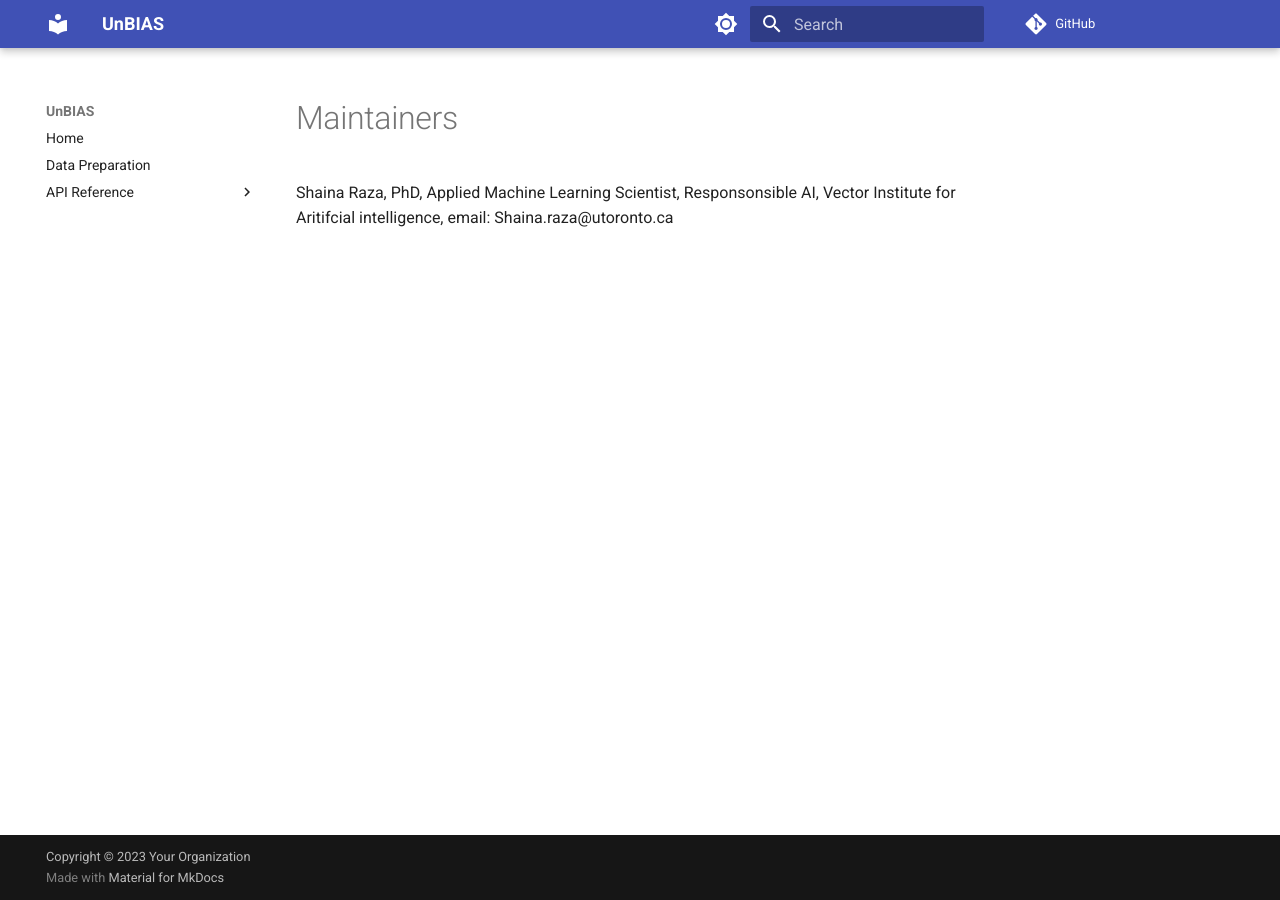
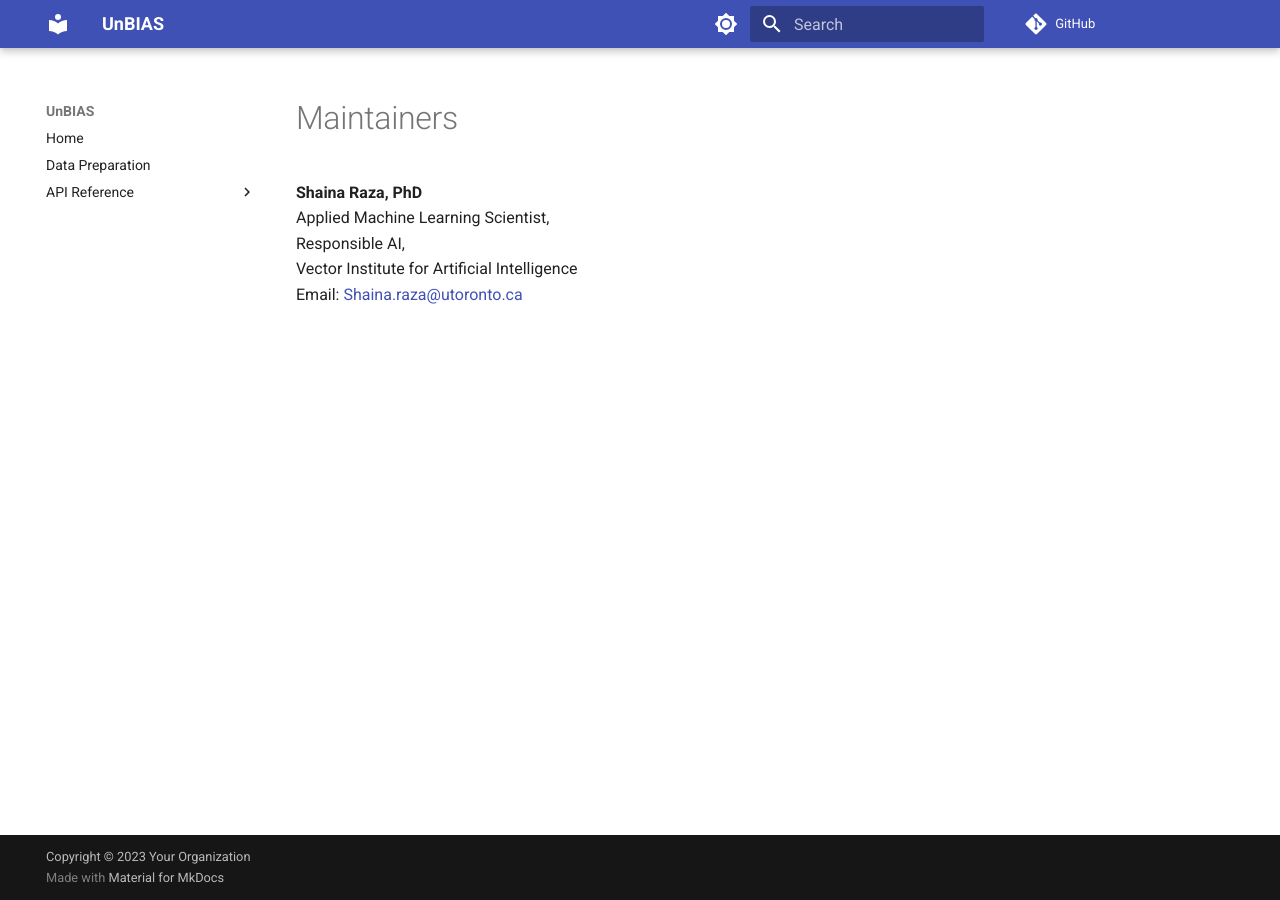
Before and after one commit to brandonjaipersaud/Unbias_mkdocs, an MkDocs documentation site: the page built from docs/maintainers.md, in a window 1280 px wide. Built offline with MkDocs 1.6.1 and Material for MkDocs 9.7.7, drawn with Linux system fonts in a browser that asks for light colours; comment, search, counter and statistics services are not loaded.

Commit message:
Update maintainers.md

```diff
--- a/docs/maintainers.md
+++ b/docs/maintainers.md
@@ -1,2 +1,6 @@
 
-Shaina Raza, PhD, Applied Machine Learning Scientist, Responsonsible AI, Vector Institute for Aritifcial intelligence, email: Shaina.raza@utoronto.ca
+**Shaina Raza, PhD**
+Applied Machine Learning Scientist,
+Responsible AI,
+Vector Institute for Artificial Intelligence
+Email: [Shaina.raza@utoronto.ca](mailto:Shaina.raza@utoronto.ca)
```
